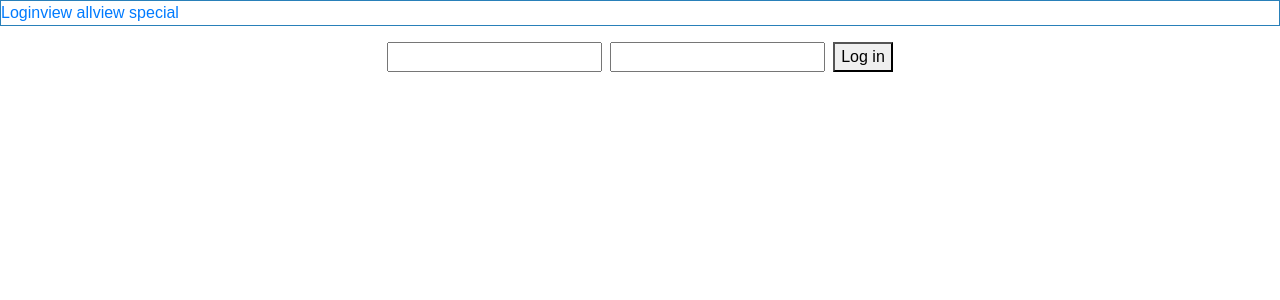
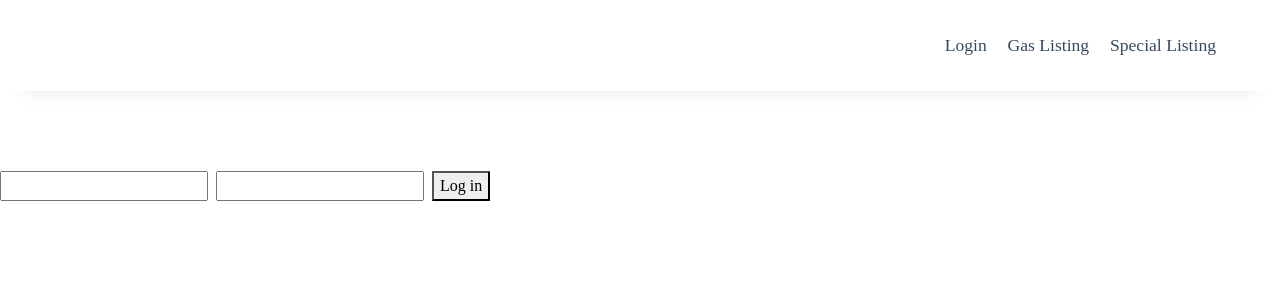
Before and after one commit to chingsley/redux-auth, a React (Create React App) app: page /login in a window 1280 px wide. Shown: the top 300 px of the page. Built offline with nearby package versions, Linux system fonts and the light colour scheme.

Commit message:
desgin cards

```diff
--- a/src/App.js
+++ b/src/App.js
@@ -3,7 +3,7 @@ import { BrowserRouter as Router, Route, Link } from 'react-router-dom';
 
 import PrivateRoute from './PrivateRoute';
 import Login from './components/Login';
-import GasPrices from './components/GasPrices';
+import GasListing from './components/GasListing';
 import GasLevels from './components/GasLevels';
 import NavBar from './components/NavBar';
 
@@ -24,7 +24,7 @@ function App() {
         </ul> */}
         <NavBar />
         <Route path="/login" component={Login} />
-        <PrivateRoute exact path="/protected" component={GasPrices} />
+        <PrivateRoute exact path="/protected" component={GasListing} />
         <PrivateRoute exact path="/gas-levels" component={GasLevels} />
       </div>
     </Router>
--- a/src/components/GasCard.js
+++ b/src/components/GasCard.js
@@ -63,6 +63,9 @@ const GasCardContainer = styled.div`
       border-bottom: 0.5px solid rgba(0, 0, 0, 0.2);
     }
   }
+  .btn-container {
+    text-align: center;
+
     .btn {
       border: none;
       outline: none;
@@ -70,6 +73,7 @@ const GasCardContainer = styled.div`
       height: 2.5rem;
       color: white;
       font-size: bold;
+    }
   }
 `;
 
@@ -94,7 +98,9 @@ const GasCard = ({ record: { row, id, ...rest } }) => {
           </li>
         ))}
       </ul>
+      <div className="btn-container">
         <button className="btn">view more</button>
+      </div>
     </GasCardContainer>
   );
 };
--- a/src/components/GasPrices.js
+++ b/src/components/GasListing.js
@@ -1,12 +1,12 @@
 import React from 'react';
 import { connect } from 'react-redux';
-import { fetchGasPrices } from '../store/actions';
+import { fetchGasListing } from '../store/actions';
 
 import GasCard from './GasCard';
 
-class GasPrices extends React.Component {
+class GasListing extends React.Component {
   componentDidMount() {
-    this.props.fetchGasPrices();
+    this.props.fetchGasListing();
   }
   render() {
     console.log('\n\ndata =  ', this.props.data);
@@ -34,4 +34,4 @@ const mapStateToProps = (state) => ({
   data: state.data,
 });
 
-export default connect(mapStateToProps, { fetchGasPrices })(GasPrices);
+export default connect(mapStateToProps, { fetchGasListing })(GasListing);
--- a/src/components/NavBar.js
+++ b/src/components/NavBar.js
@@ -2,28 +2,45 @@ import React from 'react';
 import { Link } from 'react-router-dom';
 import styled from 'styled-components';
 
-const Nav = styled.ul`
+const Nav = styled.div`
+  margin-bottom: 4rem;
+  // box-shadow: inset 0 -20px 20px -30px #34495e;
+  box-shadow: 0 20px 20px -28px #34495e;
+  border-bottom: 1px solid transparent;
+
+  ul {
     display: flex;
-  border: 1px solid #2980b9;
+    // border: 1px solid #2980b9;
     padding: 0;
-  margin: 0;
+    margin: 2rem auto;
+    justify-content: flex-end;
+    width: 90vw;
 
-  li {
+    li:not(:last-child) {
+      margin-right: 1.3rem;
+    }
+
+    a {
+      color: #34495e;
+      font-size: 1.1rem;
+    }
   }
 `;
 
 function NavBar() {
   return (
-    <Nav className="nav-bar">
+    <Nav>
+      <ul>
         <li>
           <Link to="/login">Login</Link>
         </li>
         <li>
-        <Link to="/protected">view all</Link>
+          <Link to="/protected">Gas Listing</Link>
         </li>
         <li>
-        <Link to="/gas-levels">view special</Link>
+          <Link to="/gas-levels">Special Listing</Link>
         </li>
+      </ul>
     </Nav>
   );
 }
--- a/src/store/actions/index.js
+++ b/src/store/actions/index.js
@@ -53,7 +53,7 @@ export const logout = () => (dispatch) => {
   dispatch({});
 };
 
-export const fetchGasPrices = () => async (dispatch) => {
+export const fetchGasListing = () => async (dispatch) => {
   try {
     dispatch({
       type: FETCH_STATUS_START,
@@ -68,7 +68,7 @@ export const fetchGasPrices = () => async (dispatch) => {
     console.log(response.data);
     dispatch({
       type: FETCH_STATUS_SUCCESS,
-      payload: data.slice(1, 10),
+      payload: data.slice(1, 50),
     });
   } catch (error) {
     const serverError = error.message.match(/network/i)
--- a/src/styles.css
+++ b/src/styles.css
@@ -14,9 +14,14 @@ body {
 }
 
 .App {
-  font-family: sans-serif;
-  text-align: center;
-  /* padding: 36px; */
+  /* font-family: sans-serif; */
+  font-family: 'open-sans';
+  /* margin: 2rem auto; */
+  /* width: 90vw; */
+}
+
+width-90vw {
+  width: 90vw;
 }
 
 h1 {
@@ -83,7 +88,7 @@ ul {
   /* border: 1px solid red; */
   display: flex;
   flex-wrap: wrap;
-  justify-content: space-around;
-  margin: 5rem auto;
+  justify-content: space-between;
+  margin: auto;
   width: 90vw;
 }
```
Lines whose indentation alone changed are shown as unchanged.
